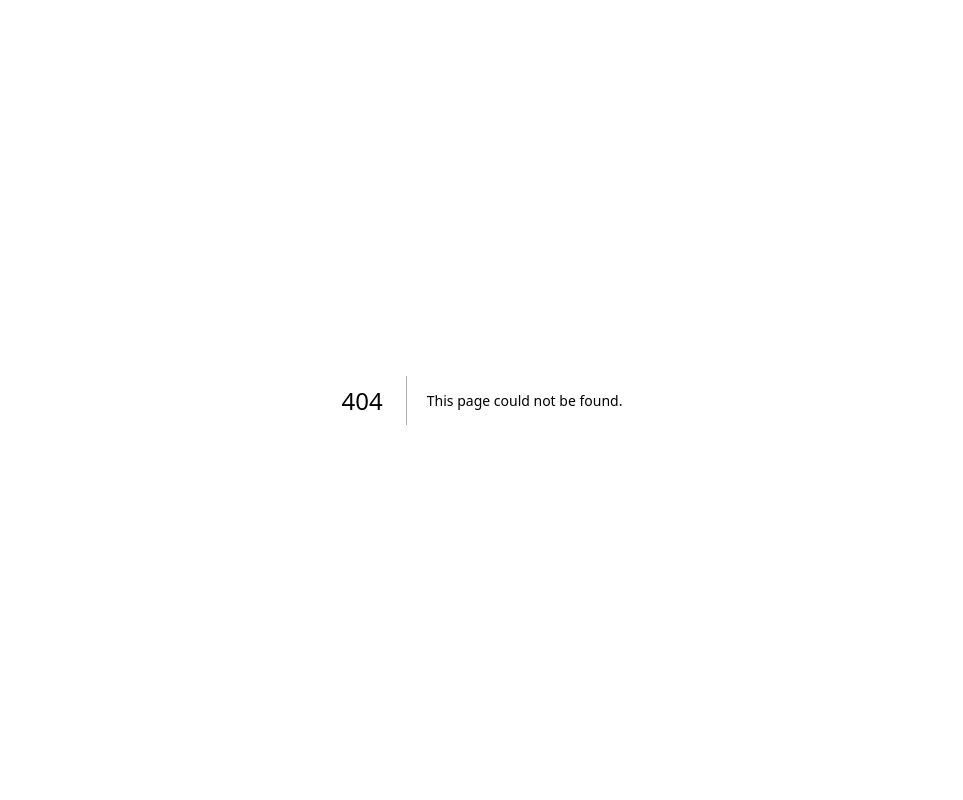
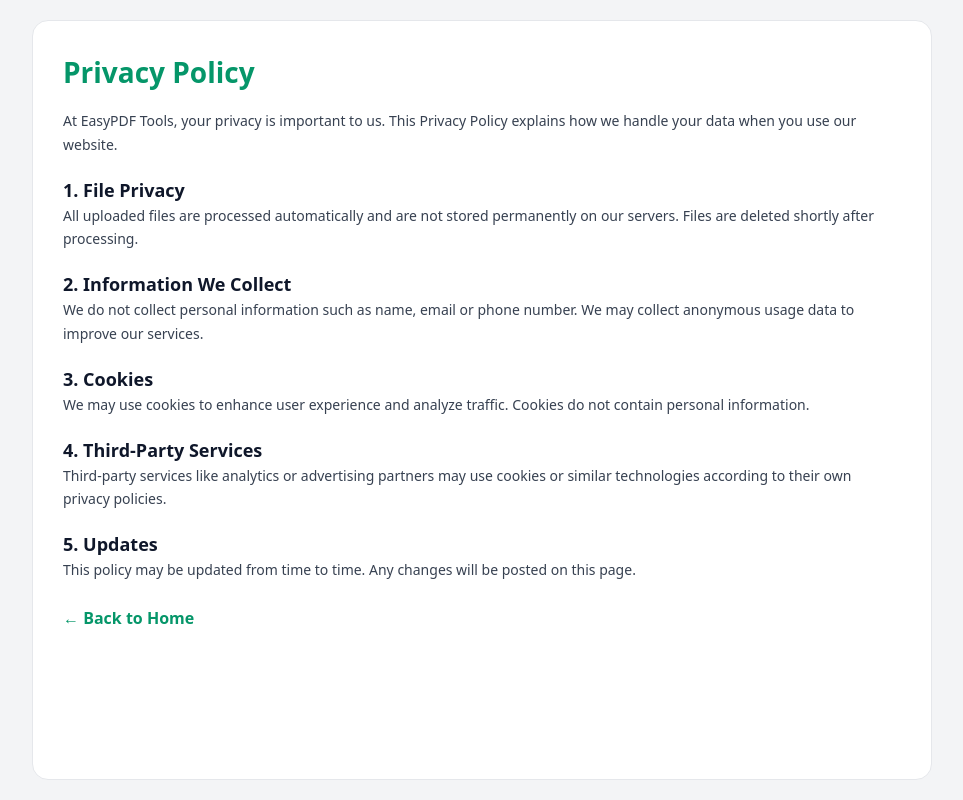
Before and after one commit to ashifakhan092093-cloud/easypdf-tools, a Next.js app in the folder pdftoolsfrontend/: page /privacy-policy/page in a window 1280 px wide. Before the commit this address had no page. Shown: the whole page, without its empty margins (158-1121 px from the left). Built offline with nearby package versions, Linux system fonts and the light colour scheme.

Commit message:
Add privacy policy page

```diff
--- /dev/null
+++ b/pdftoolsfrontend/pages/privacy-policy/page.js
@@ -0,0 +1,101 @@
+import Head from "next/head";
+import Link from "next/link";
+
+export default function PrivacyPolicy() {
+  return (
+    <main style={styles.page}>
+      <Head>
+        <title>Privacy Policy – EasyPDF Tools</title>
+        <meta
+          name="description"
+          content="Privacy Policy for EasyPDF Tools. Learn how we handle files, data and user privacy."
+        />
+      </Head>
+
+      <div style={styles.card}>
+        <h1 style={styles.title}>Privacy Policy</h1>
+
+        <p style={styles.text}>
+          At EasyPDF Tools, your privacy is important to us. This Privacy Policy
+          explains how we handle your data when you use our website.
+        </p>
+
+        <h2 style={styles.heading}>1. File Privacy</h2>
+        <p style={styles.text}>
+          All uploaded files are processed automatically and are not stored
+          permanently on our servers. Files are deleted shortly after processing.
+        </p>
+
+        <h2 style={styles.heading}>2. Information We Collect</h2>
+        <p style={styles.text}>
+          We do not collect personal information such as name, email or phone
+          number. We may collect anonymous usage data to improve our services.
+        </p>
+
+        <h2 style={styles.heading}>3. Cookies</h2>
+        <p style={styles.text}>
+          We may use cookies to enhance user experience and analyze traffic.
+          Cookies do not contain personal information.
+        </p>
+
+        <h2 style={styles.heading}>4. Third‑Party Services</h2>
+        <p style={styles.text}>
+          Third‑party services like analytics or advertising partners may use
+          cookies or similar technologies according to their own privacy
+          policies.
+        </p>
+
+        <h2 style={styles.heading}>5. Updates</h2>
+        <p style={styles.text}>
+          This policy may be updated from time to time. Any changes will be
+          posted on this page.
+        </p>
+
+        <Link href="/" style={styles.back}>
+          ← Back to Home
+        </Link>
+      </div>
+    </main>
+  );
+}
+
+const styles = {
+  page: {
+    minHeight: "100vh",
+    background: "#f3f4f6",
+    padding: 20,
+    display: "flex",
+    justifyContent: "center",
+    fontFamily: "system-ui",
+  },
+  card: {
+    maxWidth: 900,
+    background: "#ffffff",
+    padding: 30,
+    borderRadius: 16,
+    border: "1px solid #e5e7eb",
+  },
+  title: {
+    fontSize: 28,
+    fontWeight: 800,
+    color: "#059669",
+    marginBottom: 16,
+  },
+  heading: {
+    marginTop: 20,
+    fontSize: 18,
+    fontWeight: 700,
+  },
+  text: {
+    fontSize: 14,
+    lineHeight: 1.7,
+    color: "#374151",
+  },
+  back: {
+    display: "inline-block",
+    marginTop: 24,
+    color: "#059669",
+    fontWeight: 700,
+    textDecoration: "none",
+  },
+};
```
